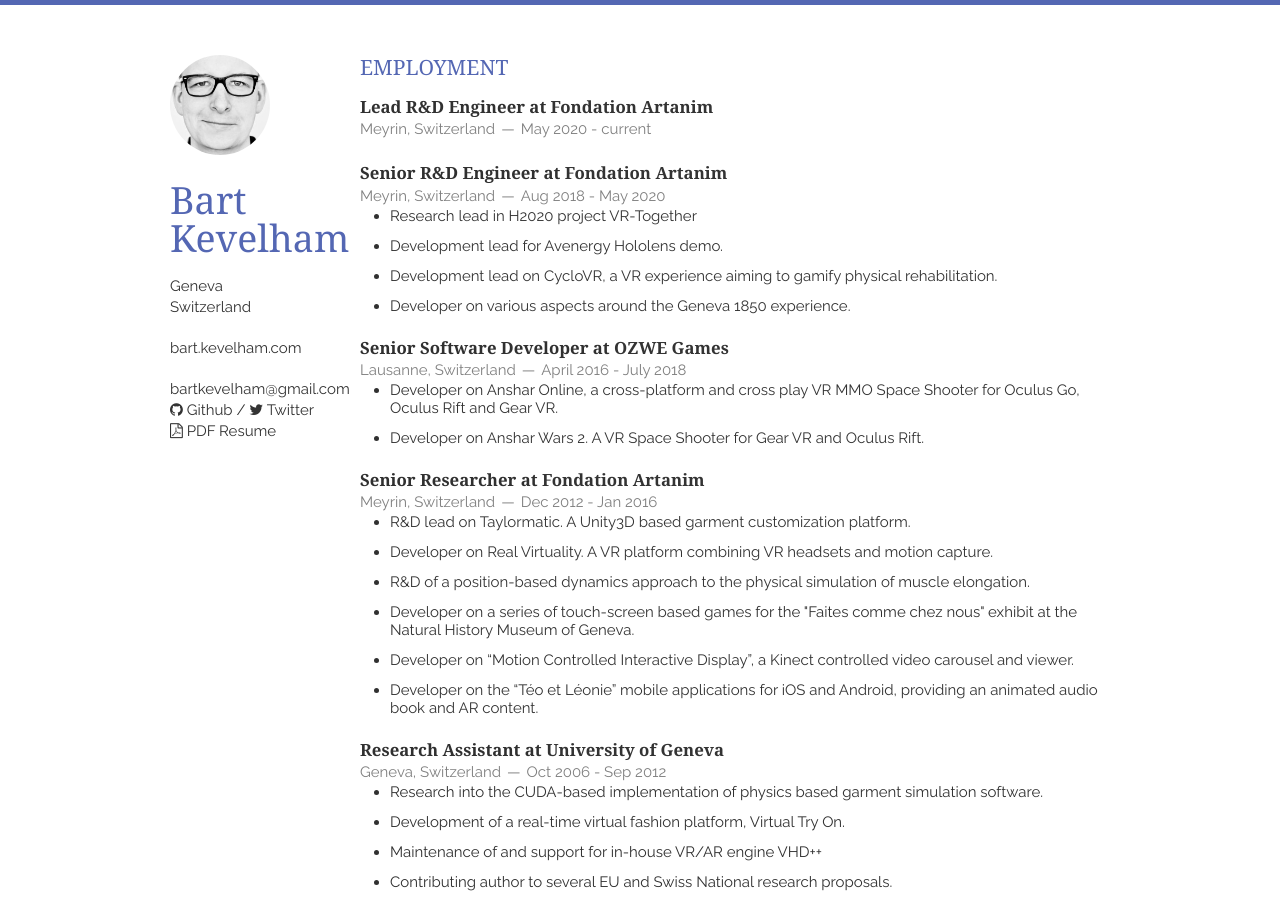
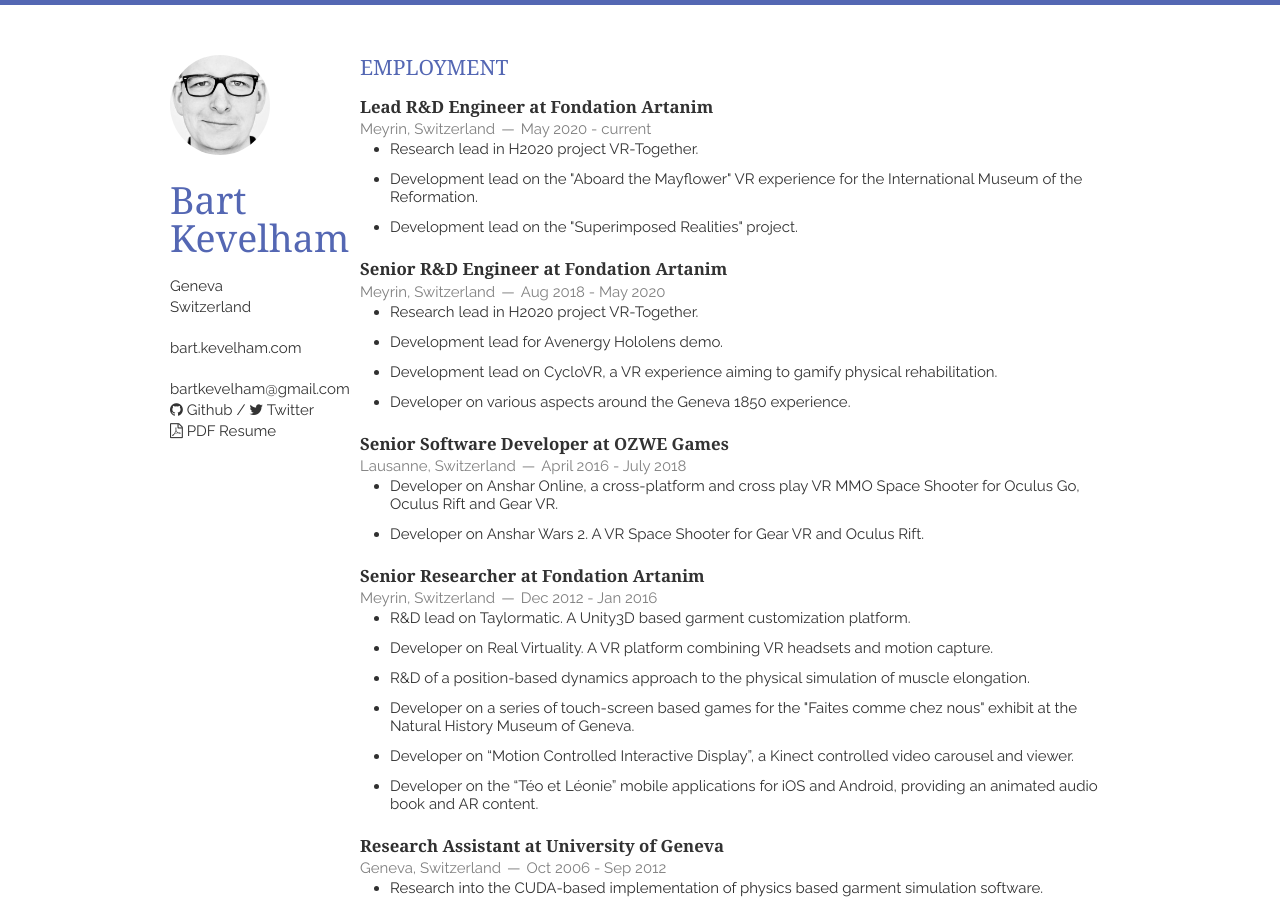
Before and after one commit to bkevelham/bkevelham.github.io, a Jekyll site: the page built from index.html, in a window 1280 px wide and 900 px high. Built offline with Jekyll 4.4.1, drawn with Linux system fonts in a browser that asks for light colours; nearby versions of some CDN libraries; Markdown is read by kramdown in place of the engine named in the settings; the list of posts is cut into pages by our own code.

Commit message:
Update activity in lead r&d engineer role

```diff
--- a/_includes/employment.html
+++ b/_includes/employment.html
@@ -5,6 +5,11 @@
             <h1>Lead R&D Engineer at <a href="http://www.artanim.ch">Fondation Artanim</a></h1>
             <span><address><a href="https://www.google.ch/maps/place/Chemin+du+Grand-Puits+40,+1217+Meyrin/@46.2255855,6.0742181,278m">Meyrin, Switzerland</a></address><time>May 2020 - current</time></span>
         </header>
+        <ul  class="disc">
+            <li><a href="https://vrtogether.eu/">Research lead in H2020 project VR-Together.</a></li>
+            <li><a href="https://artanim.ch/project/mayflower-vr/">Development lead on the "Aboard the Mayflower" VR experience for the International Museum of the Reformation.</a></li>
+            <li><a href="https://artanim.ch/project/superimposed-realities/">Development lead on the "Superimposed Realities" project.</a></li>
+        </ul>
     </article>
     <article>
         <header>
@@ -12,7 +17,7 @@
             <span><address><a href="https://www.google.ch/maps/place/Chemin+du+Grand-Puits+40,+1217+Meyrin/@46.2255855,6.0742181,278m">Meyrin, Switzerland</a></address><time>Aug 2018 - May 2020</time></span>
         </header>
         <ul  class="disc">
-            <li><a href="https://vrtogether.eu/">Research lead in H2020 project VR-Together</a></li>
+            <li><a href="https://vrtogether.eu/">Research lead in H2020 project VR-Together.</a></li>
             <li><a href="http://www.artanim.ch">Development lead for Avenergy Hololens demo.</a></li>
             <li><a href="http://artanim.ch/project/cyclovr/">Development lead on CycloVR, a VR experience aiming to gamify physical rehabilitation.</a></li>
 			<li><a href="http://artanim.ch/project/geneva-1850/">Developer on various aspects around the Geneva 1850 experience.</a></li>
```
